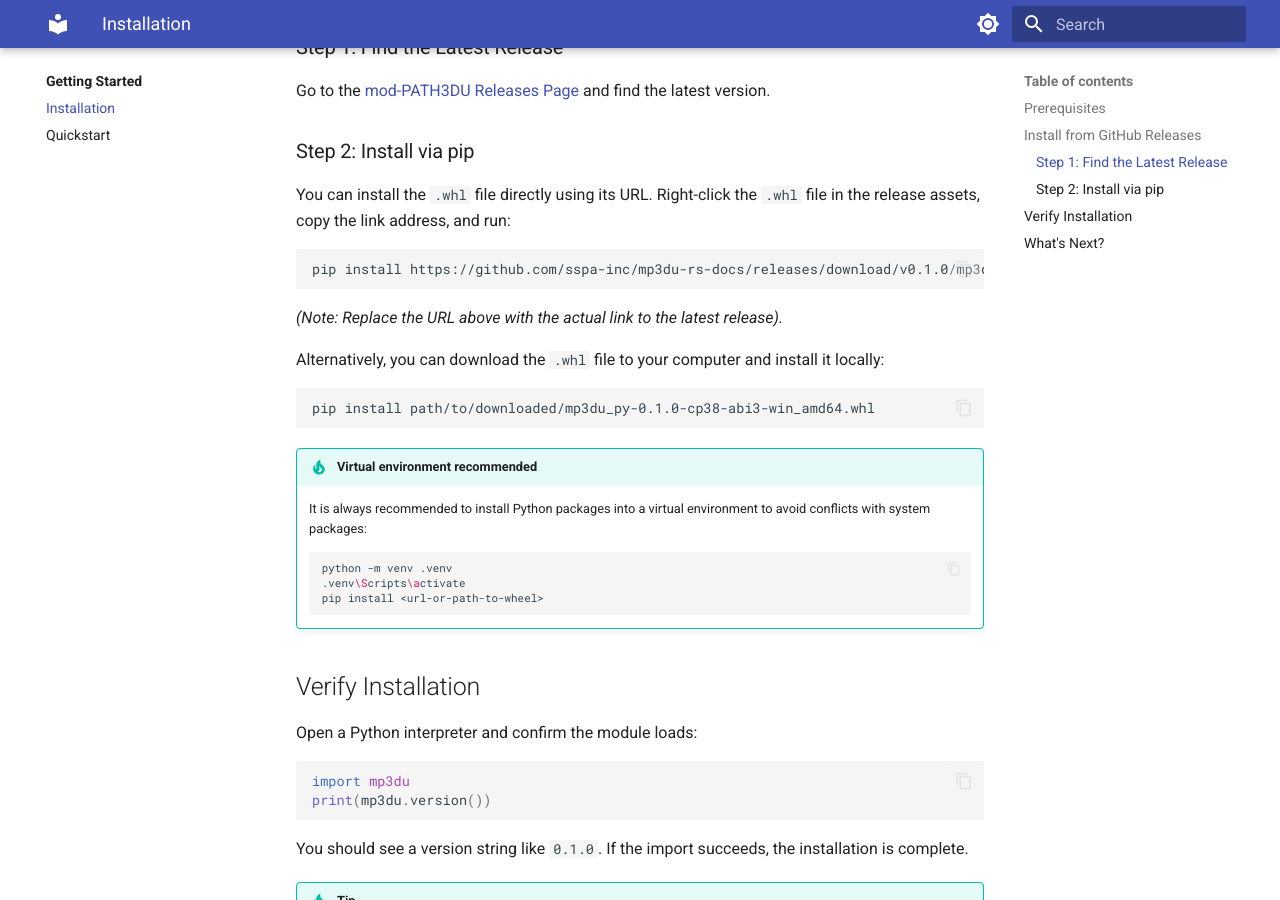
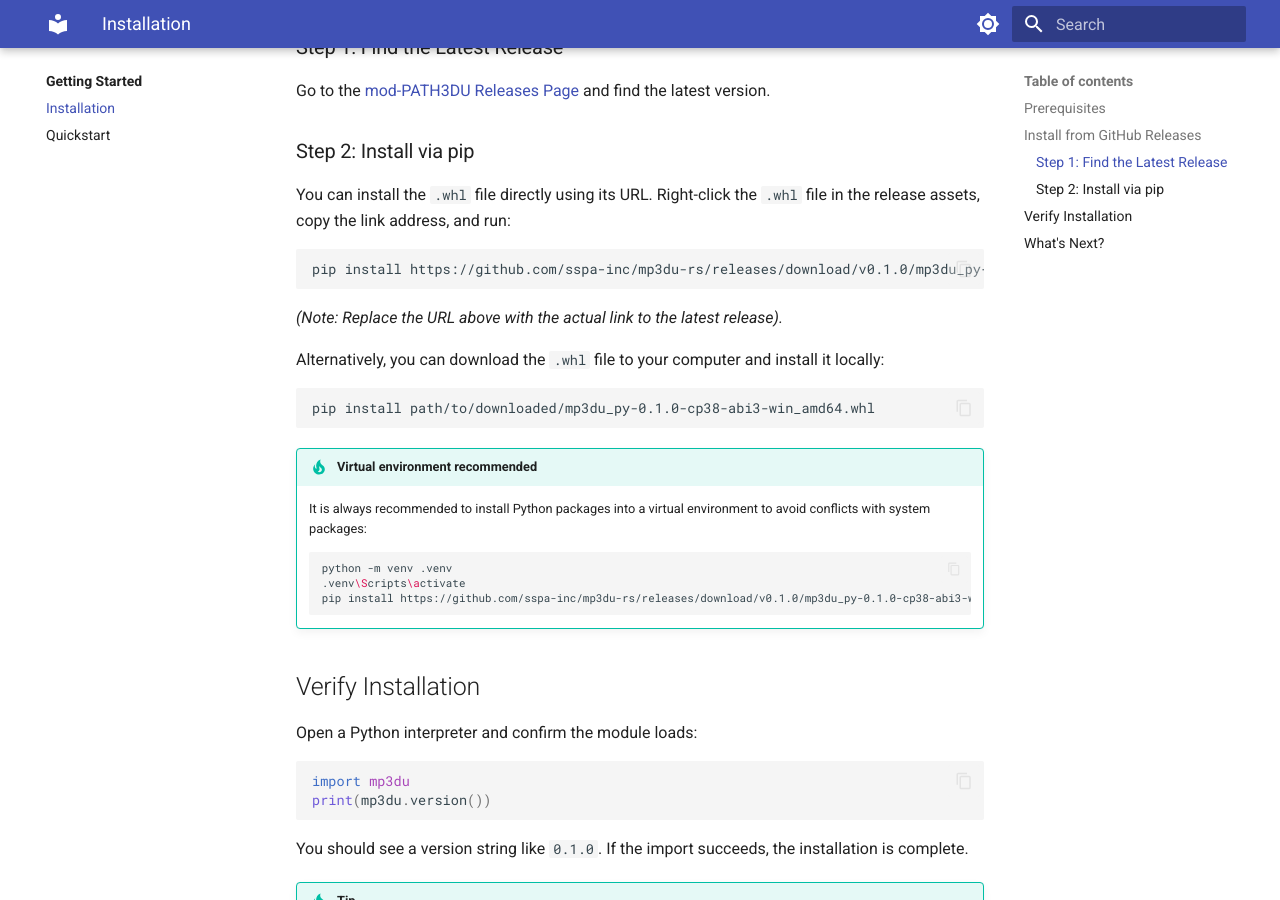
Before and after one commit to sspa-inc/mp3du-rs-docs, an MkDocs documentation site: the page built from docs/getting-started/install.md, in a window 1280 px wide and 900 px high, scrolled down 638 px. Built offline with MkDocs 1.6.1 and Material for MkDocs 9.7.7, drawn with Linux system fonts in a browser that asks for light colours; part of the change alters nothing that is shown.

Commit message:
fix: correct release repo URL in install instructions (mp3du-rs-docs -> mp3du-rs)

````diff
--- a/docs/getting-started/install.md
+++ b/docs/getting-started/install.md
@@ -14,13 +14,13 @@ Get mod-PATH3DU installed and ready to use.
 Because mod-PATH3DU is a proprietary freeware library, it is not hosted on PyPI. Instead, you can download and install the compiled Python wheel (`.whl`) directly from the official GitHub repository.
 
 ### Step 1: Find the Latest Release
-Go to the [mod-PATH3DU Releases Page](https://github.com/sspa-inc/mp3du-rs-docs/releases) and find the latest version.
+Go to the [mod-PATH3DU Releases Page](https://github.com/sspa-inc/mp3du-rs/releases) and find the latest version.
 
 ### Step 2: Install via pip
 You can install the `.whl` file directly using its URL. Right-click the `.whl` file in the release assets, copy the link address, and run:
 
 ```bash
-pip install https://github.com/sspa-inc/mp3du-rs-docs/releases/download/v0.1.0/mp3du_py-0.1.0-cp38-abi3-win_amd64.whl
+pip install https://github.com/sspa-inc/mp3du-rs/releases/download/v0.1.0/mp3du_py-0.1.0-cp38-abi3-win_amd64.whl
 ```
 *(Note: Replace the URL above with the actual link to the latest release).*
 
@@ -36,7 +36,7 @@ pip install path/to/downloaded/mp3du_py-0.1.0-cp38-abi3-win_amd64.whl
     ```bash
     python -m venv .venv
     .venv\Scripts\activate
-    pip install <url-or-path-to-wheel>
+    pip install https://github.com/sspa-inc/mp3du-rs/releases/download/v0.1.0/mp3du_py-0.1.0-cp38-abi3-win_amd64.whl
     ```
 
 ## Verify Installation
````
